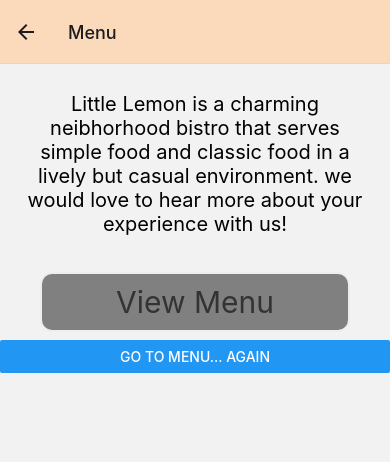
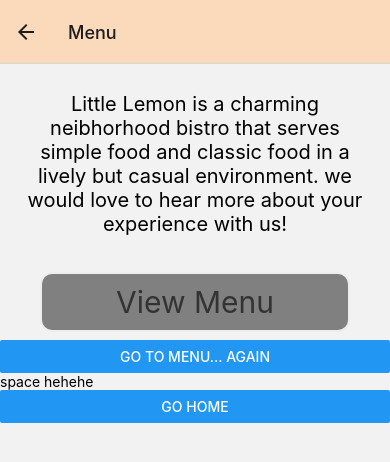
Before and after one commit to Hussain-hamim/Taskly, a React Native app: screen /Menu in a window 390 px wide. Shown: the top 462 px of the page. Built offline with nearby package versions, Linux system fonts and the light colour scheme.

Commit message:
popToTop: go first screen

```diff
--- a/components/MenuItems.js
+++ b/components/MenuItems.js
@@ -185,6 +185,13 @@ const MenuItems = ({ navigation }) => {
         // add another route regardless of the existing navigation history.
         onPress={() => navigation.push("Menu")}
       />
+      <Text>space hehehe</Text>
+      <Button
+        style={{ margin: 30 }}
+        title="go home"
+        // which goes back to the first screen in the stack.
+        onPress={() => navigation.popToTop()}
+      />
     </View>
   );
 };
```
